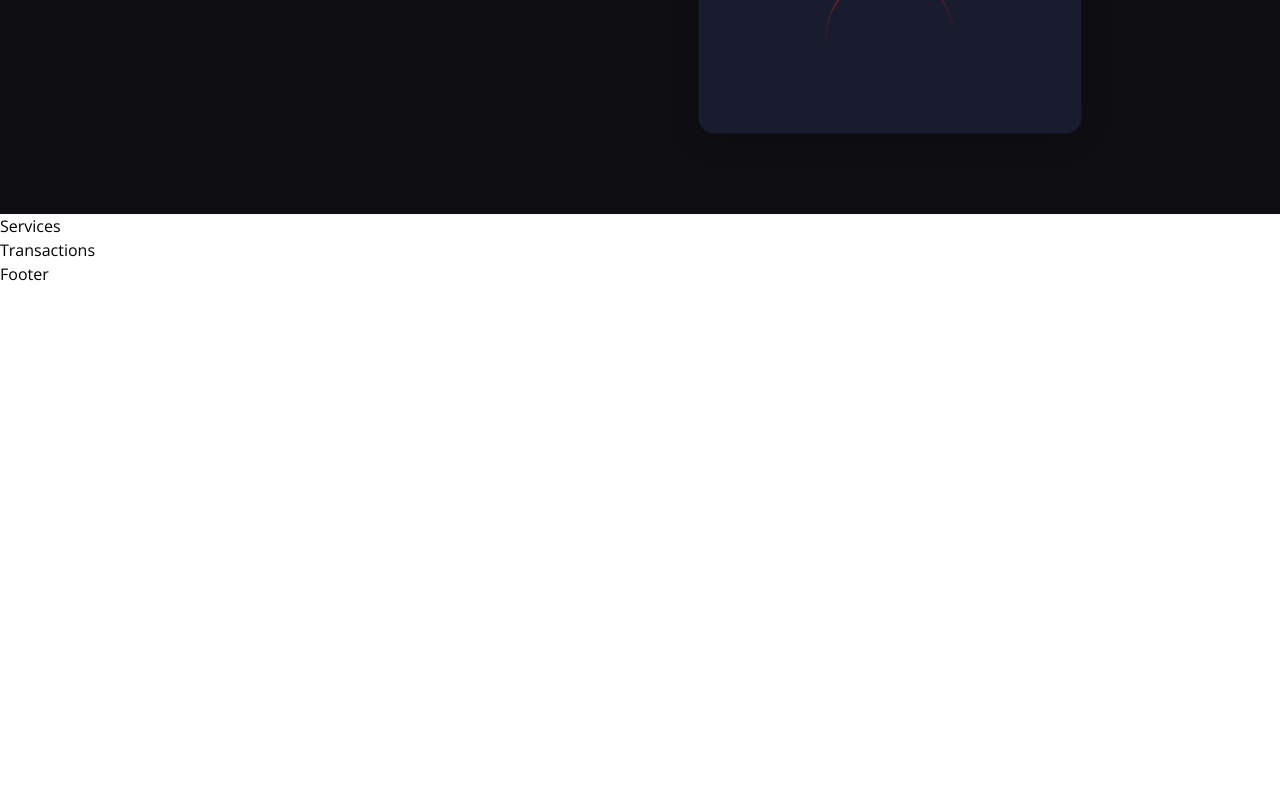
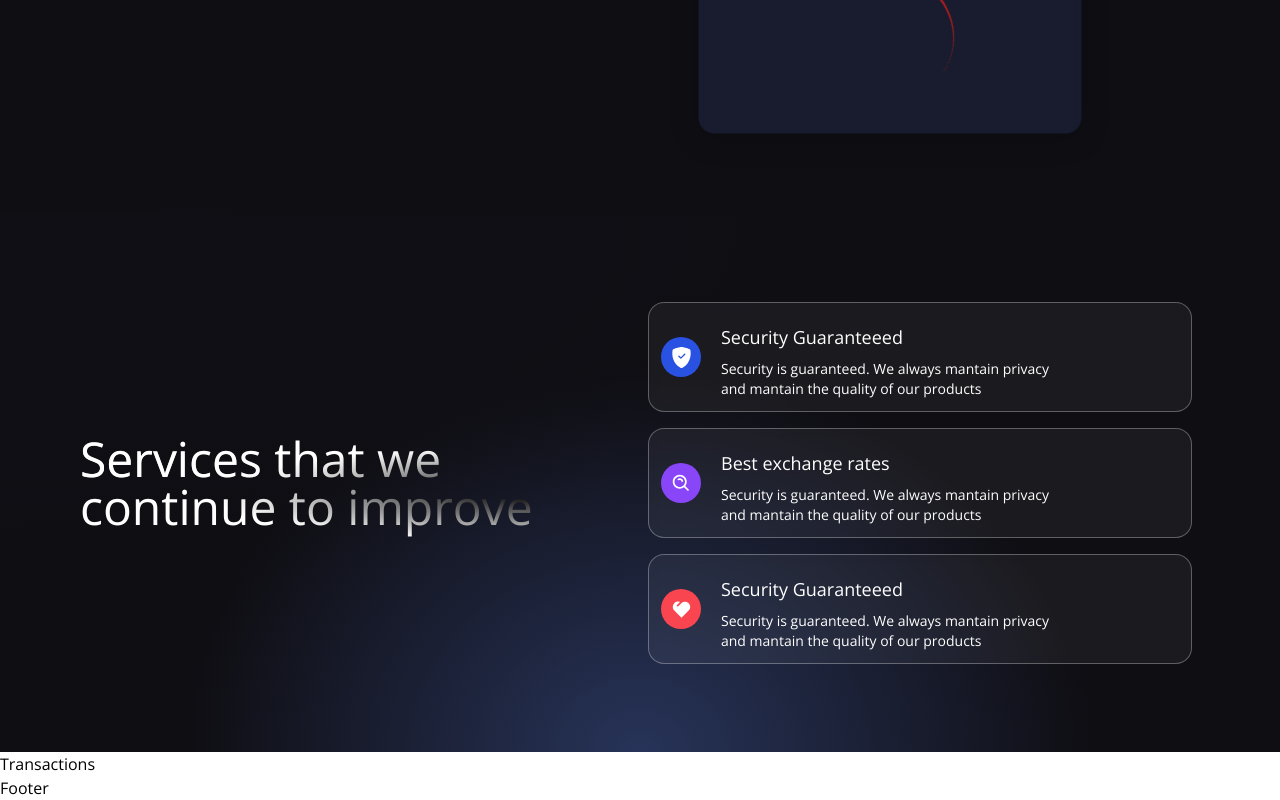
Before and after one commit to DericksonLossIT/krypt-web3.0, a React (Vite) app in the folder client/: page / in a window 1280 px wide. Shown: the part 637-1437 px from the top of the page. Before the commit the page ends 923 px from the top, so only its background shows below. Built offline with nearby package versions, Linux system fonts and the light colour scheme.

Commit message:
implements service and service cards

```diff
--- a/client/src/components/Services.jsx
+++ b/client/src/components/Services.jsx
@@ -1,6 +1,54 @@
+import { BsShieldFillCheck } from 'react-icons/bs';
+import { BiSearchAlt } from 'react-icons/bi';
+import { RiHeart2Fill } from 'react-icons/ri';
+
+const ServiceCard = ({ color, title, icon, subtitle }) => {
+    return(
+        <div className="flex flex-row justify-start items-center white-glassmorphism p-3 m-2 cursor-pointer hover:shadow-xl">
+            <div className={`w-10 h-10 rounded-full flex justify-center items-center ${color}`} >
+                {icon}
+            </div>
+            <div className="ml-5 flex flex-col flex-1">
+                <h1 className="mt-2 text-white text-lg">{title}</h1>
+                <p className="mt-2 text-white text-sm md:w-9/12">{subtitle}</p>
+            </div>
+        </div>
+    )
+}
+
 const Services = () => {
     return(
-        <h1>Services</h1>
+        <div className="flex flex-col md:flex-row w-full justify-center items-center gradient-bg-services">
+            <div className="flex mf:flex-row flex-col items-center justify-between md:p-20 py-12 px-4">
+                <div className="flex-1 flex flex-col justify-start items-start">
+                    <h1 className="text-white text-3xl sm:text-5xl py-2 text-gradient">
+                        Services that we
+                        <br />
+                        continue to improve
+                    </h1>
+                </div>
+                <div className="flex-1 flex flex-col justify-start items-center">
+                    <ServiceCard
+                        color="bg-[#2952e3]"
+                        title="Security Guaranteeed"
+                        icon={<BsShieldFillCheck fontSize={21} className="text-white" />}
+                        subtitle="Security is guaranteed. We always mantain privacy and mantain the quality of our products"
+                    />
+                    <ServiceCard
+                        color="bg-[#8945F8]"
+                        title="Best exchange rates"
+                        icon={<BiSearchAlt fontSize={21} className="text-white" />}
+                        subtitle="Security is guaranteed. We always mantain privacy and mantain the quality of our products"
+                    />
+                    <ServiceCard
+                        color="bg-[#F84550]"
+                        title="Security Guaranteeed"
+                        icon={<RiHeart2Fill fontSize={21} className="text-white" />}
+                        subtitle="Security is guaranteed. We always mantain privacy and mantain the quality of our products"
+                    />
+                </div>
+            </div>
+        </div>
     )
 }
 
```
